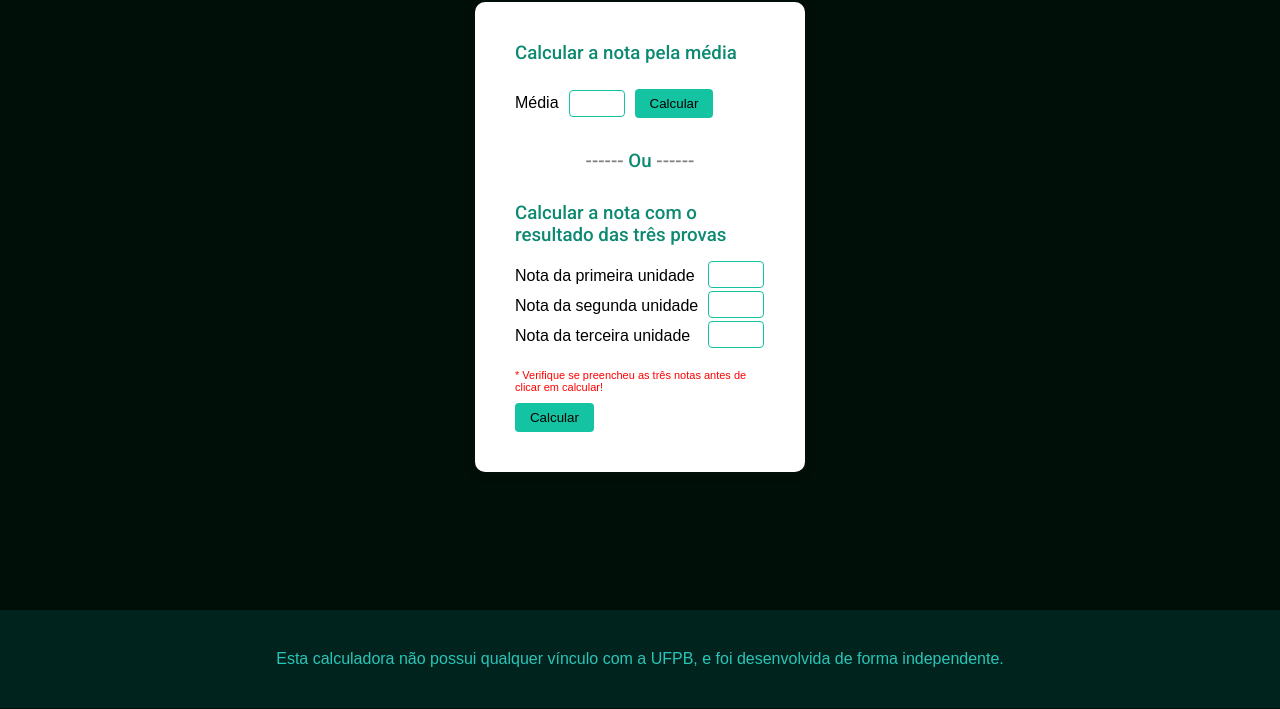
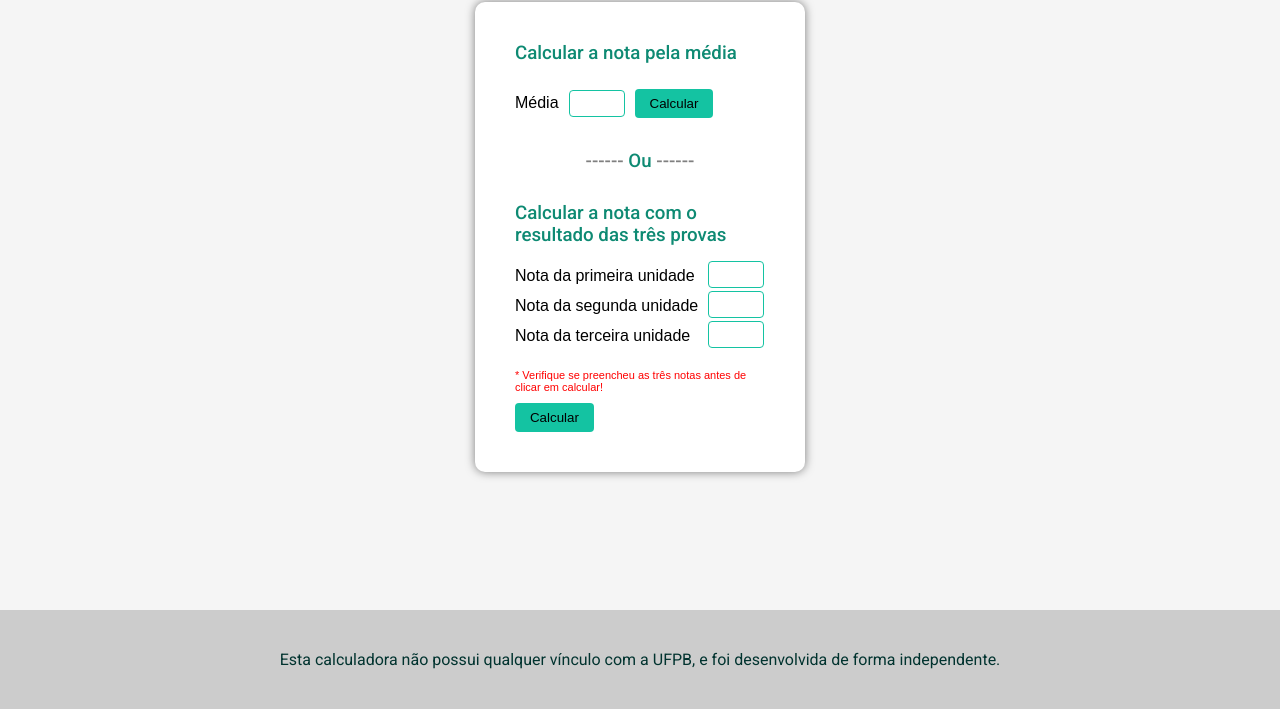
Before and after one commit to Alcides-Gabriel/calculadora-ufpb, a plain HTML site: page index.html in a window 1280 px wide. Shown: the part 190-899 px from the top of the page. Drawn offline with Linux system fonts and the light colour scheme.

Commit message:
Update style.css

```diff
--- a/style.css
+++ b/style.css
@@ -24,7 +24,7 @@ h1 {
 
 body {
   font-family: "Arial";
-  background-color: #000f08;
+  background-color: rgb(245, 245, 245);
 }
 
 .area-calculadora h3 {
@@ -115,8 +115,9 @@ button:hover {
 
 .rodape {
   padding: 40px;
-  background-color: #00241d;
-  color: rgb(41, 197, 184);
+  background-color: #cccccc;
+  color: rgb(1, 51, 47);
+  font-family: "Roboto";
   text-align: center;
 }
 
```
